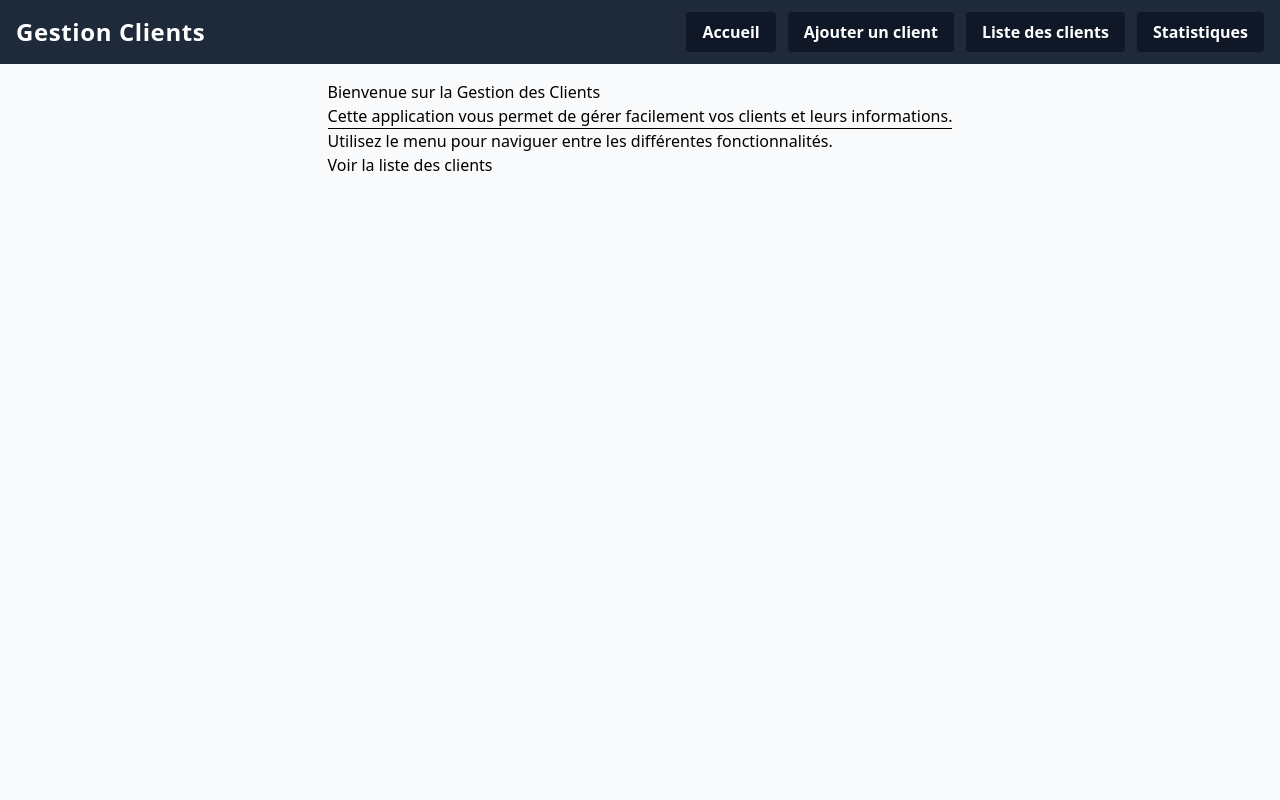
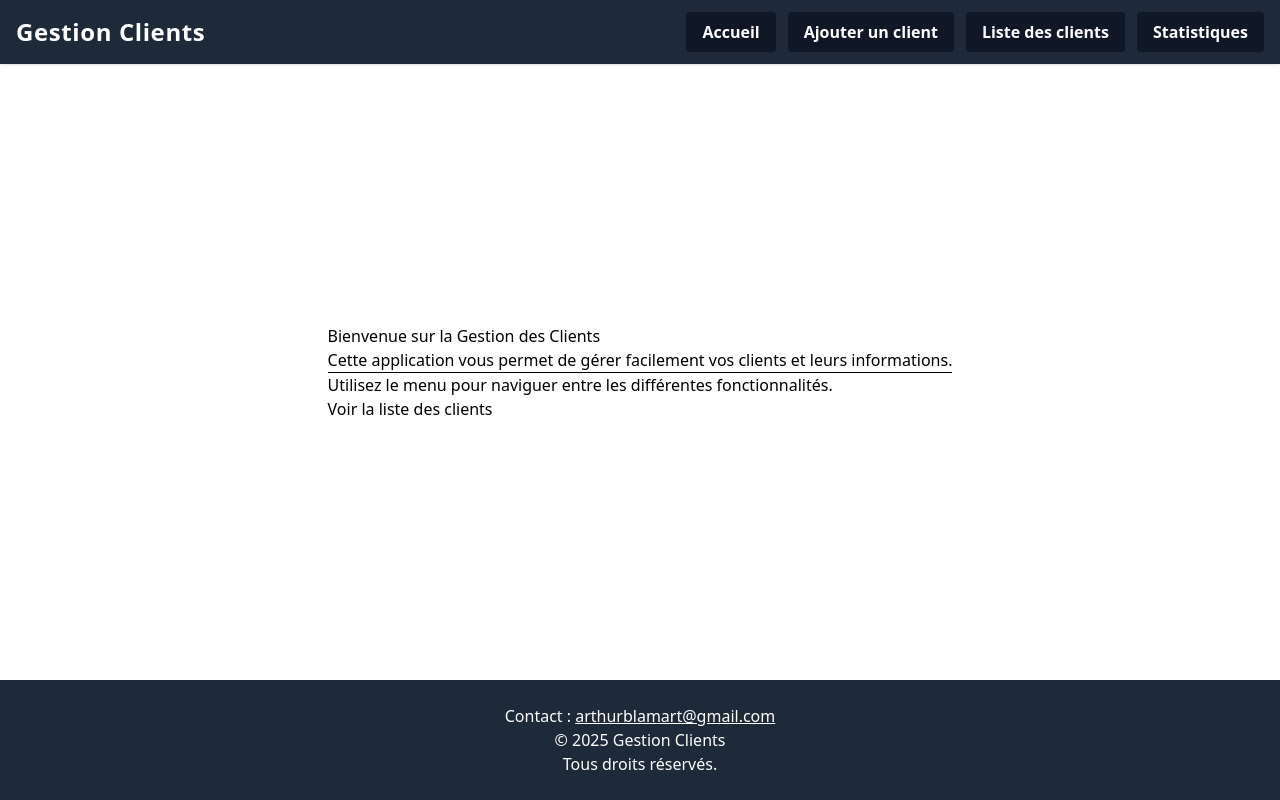
Before and after one commit to Arthur-Blamart/GestionClient, a React (Vite) app in the folder frontend/: page / in a window 1280 px wide. Shown: the top 800 px of the page. Built offline with nearby package versions, Linux system fonts and the light colour scheme.

Commit message:
finalisation footer et header

```diff
--- a/frontend/src/App.jsx
+++ b/frontend/src/App.jsx
@@ -1,4 +1,6 @@
 import { Routes, Route } from "react-router-dom";
+import Header from './includes/Header';
+import Footer from './includes/Footer';
 
 import Acceuil from './pages/Acceuil';
 import AddClientForm from './pages/AddClientForm';
@@ -6,12 +8,16 @@ import ClientsList from './pages/ClientList';
 
 function App() {
   return (
-    <div className="min-h-screen bg-gray-50 flex flex-col items-center justify-start p-4">
-      <Routes>
-        <Route path="/" element={<Acceuil />} />
-        <Route path="/ajout-client" element={<AddClientForm />} />
-        <Route path="/liste-clients" element={<ClientsList />} />
-      </Routes>
+    <div className="min-h-screen flex flex-col">
+      <Header />
+      <main className="flex-1 flex flex-col items-center justify-center p-4">
+        <Routes>
+          <Route path="/" element={<Acceuil />} />
+          <Route path="/ajout-client" element={<AddClientForm />} />
+          <Route path="/liste-clients" element={<ClientsList />} />
+        </Routes>
+      </main>
+      <Footer />
     </div>
   )
 }
--- a/frontend/src/main.jsx
+++ b/frontend/src/main.jsx
@@ -1,22 +1,30 @@
 import { StrictMode } from 'react'
 import { createRoot } from 'react-dom/client'
-import { BrowserRouter } from "react-router-dom";
+import { BrowserRouter, Routes, Route } from "react-router-dom";
 
 import './main.css';
 
 import App from './App.jsx'
-
 import Header from './includes/Header.jsx'
 import Footer from './includes/Footer.jsx';
-
-
+import Acceuil from './pages/Acceuil';
+import AddClientForm from './pages/AddClientForm';
+import ClientsList from './pages/ClientList';
 
 createRoot(document.getElementById('root')).render(
   <StrictMode>
     <BrowserRouter>
-      <Header />
-      <App />
-      <Footer />
+      <div className="min-h-screen flex flex-col">
+        <Header />
+        <main className="flex-1 flex flex-col items-center justify-center p-4">
+          <Routes>
+            <Route path="/" element={<Acceuil />} />
+            <Route path="/ajout-client" element={<AddClientForm />} />
+            <Route path="/liste-clients" element={<ClientsList />} />
+          </Routes>
+        </main>
+        <Footer />
+      </div>
     </BrowserRouter>
   </StrictMode>,
 )
```
